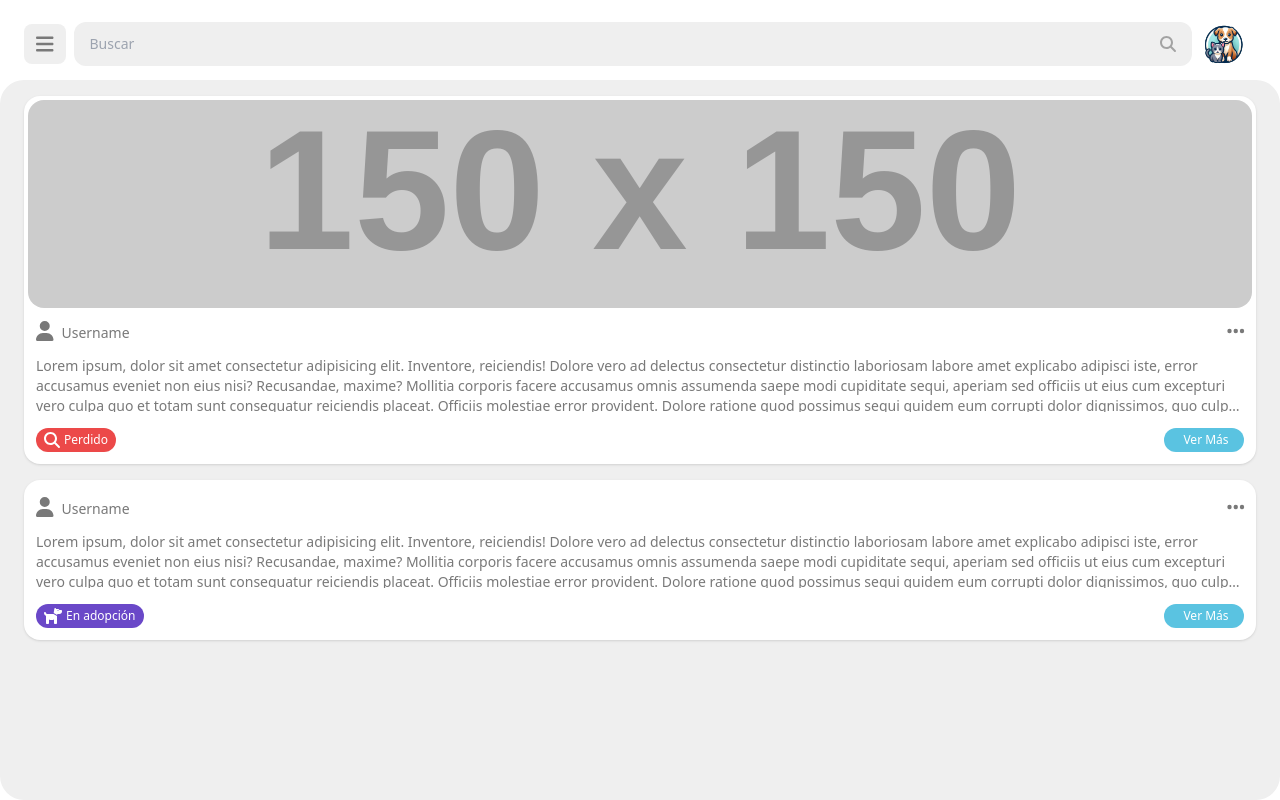
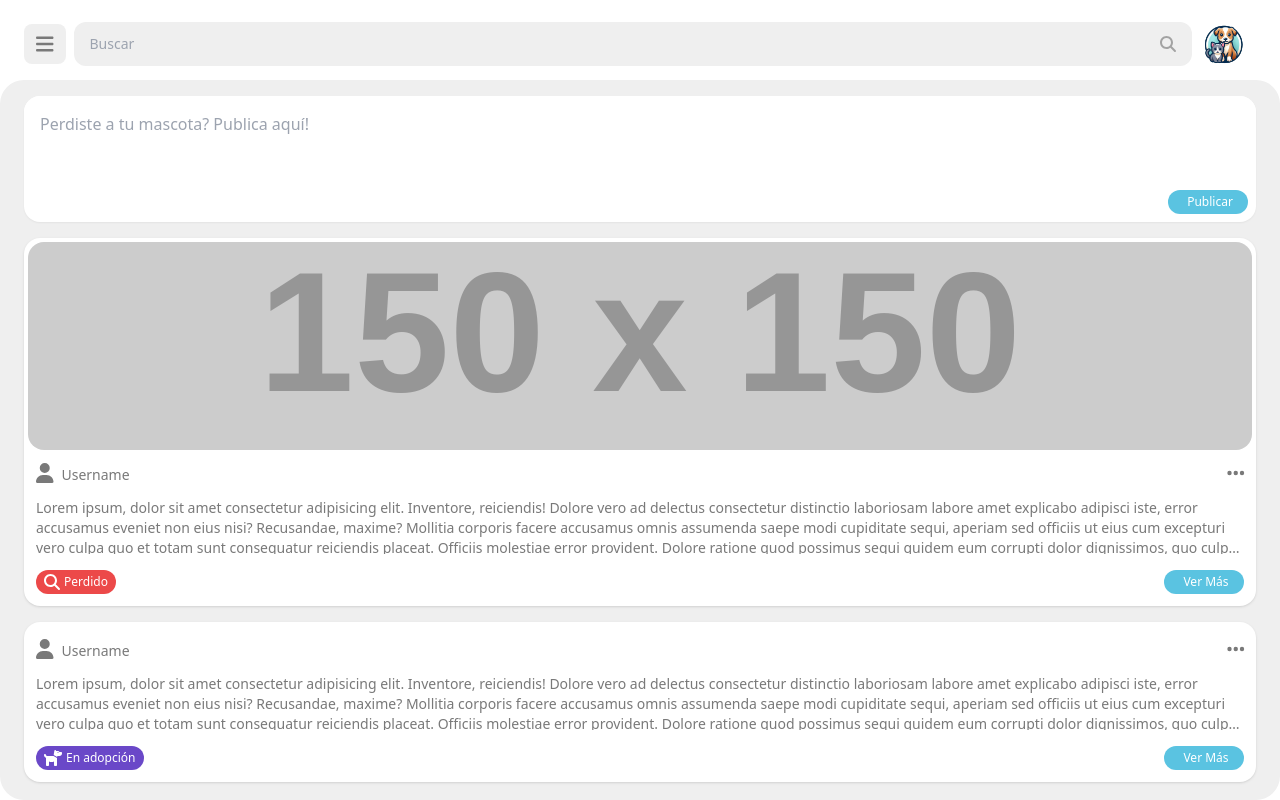
Before and after one commit to AngelAlmanza/client-app-petfinder, a React (Vite) app: page / in a window 1280 px wide. Built offline with nearby package versions, Linux system fonts and the light colour scheme.

Commit message:
Added text area to create a new post on home screen

```diff
--- a/src/components/PetPost.tsx
+++ b/src/components/PetPost.tsx
@@ -9,9 +9,10 @@ type Props = {
   postImage?: string,
   altImage?: string
   buttonByPublish: ReactNode,
+  styles?: React.CSSProperties
 }
 
-export const PetPost = ({ username, description, postImage, altImage, buttonByPublish }: Props) => {
+export const PetPost = ({ username, description, postImage, altImage, buttonByPublish, styles }: Props) => {
   const [opacityButton, setOpacityButton] = useState<string>('opacity-0');
 
   const hideButton = () => {
@@ -23,7 +24,10 @@ export const PetPost = ({ username, description, postImage, altImage, buttonByPu
   };
 
   return (
-    <article className="w-full rounded-2xl bg-white shadow p-1 flex flex-col">
+    <article
+      className="w-full rounded-2xl bg-white shadow p-1 flex flex-col"
+      style={styles}
+    >
       {
         postImage && (
           <img
--- /dev/null
+++ b/src/components/TextAreaCreatePost.tsx
@@ -0,0 +1,27 @@
+import { PostButton } from "./buttons/PostButton"
+
+type Props = {
+  value: string
+  onChange: (value: string) => void
+}
+
+export const TextAreaCreatePost = ({ value, onChange }: Props) => {
+  return (
+    <div className="w-100 rounded-2xl shadow-sm bg-white h-fit">
+      <textarea
+        className="w-full p-4 rounded-2xl resize-none h-100 outline-none"
+        placeholder="Perdiste a tu mascota? Publica aquí!"
+        onChange={(e) => onChange(e.target.value)}
+        value={value}
+        rows={2}
+      />
+      <div className="w-100 p-2 flex justify-end">
+        <PostButton
+          onClick={() => {}}
+          text="Publicar"
+          type="more"
+        />
+      </div>
+    </div>
+  )
+}
--- a/src/components/buttons/PostButton.tsx
+++ b/src/components/buttons/PostButton.tsx
@@ -34,18 +34,23 @@ const ButtonPostConfig: Record<PostType, ButtonTypeConfig> = {
 
 type Props = {
   type: PostType
+  text?: string
+  styles?: React.CSSProperties
   onClick: () => void
 }
 
-export const PostButton = ({ type }: Props) => {
+export const PostButton = ({ type, text, styles }: Props) => {
   const config = ButtonPostConfig[type]
 
   return (
-    <button className={`min-w-20 flex justify-center items-center py-1 px-2 rounded-xl bg-${config.color}`}>
+    <button
+      className={`min-w-20 flex justify-center items-center py-1 px-2 rounded-xl bg-${config.color}`}
+      style={styles}
+    >
       {
         config.icon && <FontAwesomeIcon icon={config.icon} className="text-white" />
       }
-      <span className="text-white text-xs font-medium ml-1">{ config.label }</span>
+      <span className="text-white text-xs font-medium ml-1">{ text || config.label }</span>
     </button>
   )
 }
--- a/src/pages/homePage.tsx
+++ b/src/pages/homePage.tsx
@@ -1,12 +1,19 @@
+import { useState } from "react";
 import { PetPost } from "../components/PetPost"
-import { PostButton } from "../components/buttons/PostButton"
-import { MainLayout } from "../layouts/MainLayout"
+import { TextAreaCreatePost } from "../components/TextAreaCreatePost";
+import { PostButton } from "../components/buttons/PostButton";
+import { MainLayout } from "../layouts/MainLayout";
 
 const TEXT_TEST = "Lorem ipsum, dolor sit amet consectetur adipisicing elit. Inventore, reiciendis! Dolore vero ad delectus consectetur distinctio laboriosam labore amet explicabo adipisci iste, error accusamus eveniet non eius nisi? Recusandae, maxime? Mollitia corporis facere accusamus omnis assumenda saepe modi cupiditate sequi, aperiam sed officiis ut eius cum excepturi vero culpa quo et totam sunt consequatur reiciendis placeat. Officiis molestiae error provident. Dolore ratione quod possimus sequi quidem eum corrupti dolor dignissimos, quo culpa impedit nisi laborum nostrum molestias sint nobis itaque dolorum voluptas odio perspiciatis ipsum beatae? Fuga voluptatum ea sit.";
 
 export const HomePage = () => {
+  const [newPostText, setNewPostText] = useState<string>("");
+
   return (
     <MainLayout>
+      <section className="mb-4">
+        <TextAreaCreatePost value={newPostText} onChange={setNewPostText} />
+      </section>
       <section className="grid grid-cols-1 gap-4">
         <PetPost
           buttonByPublish={<PostButton onClick={() => {}} type="lost" />}
```
